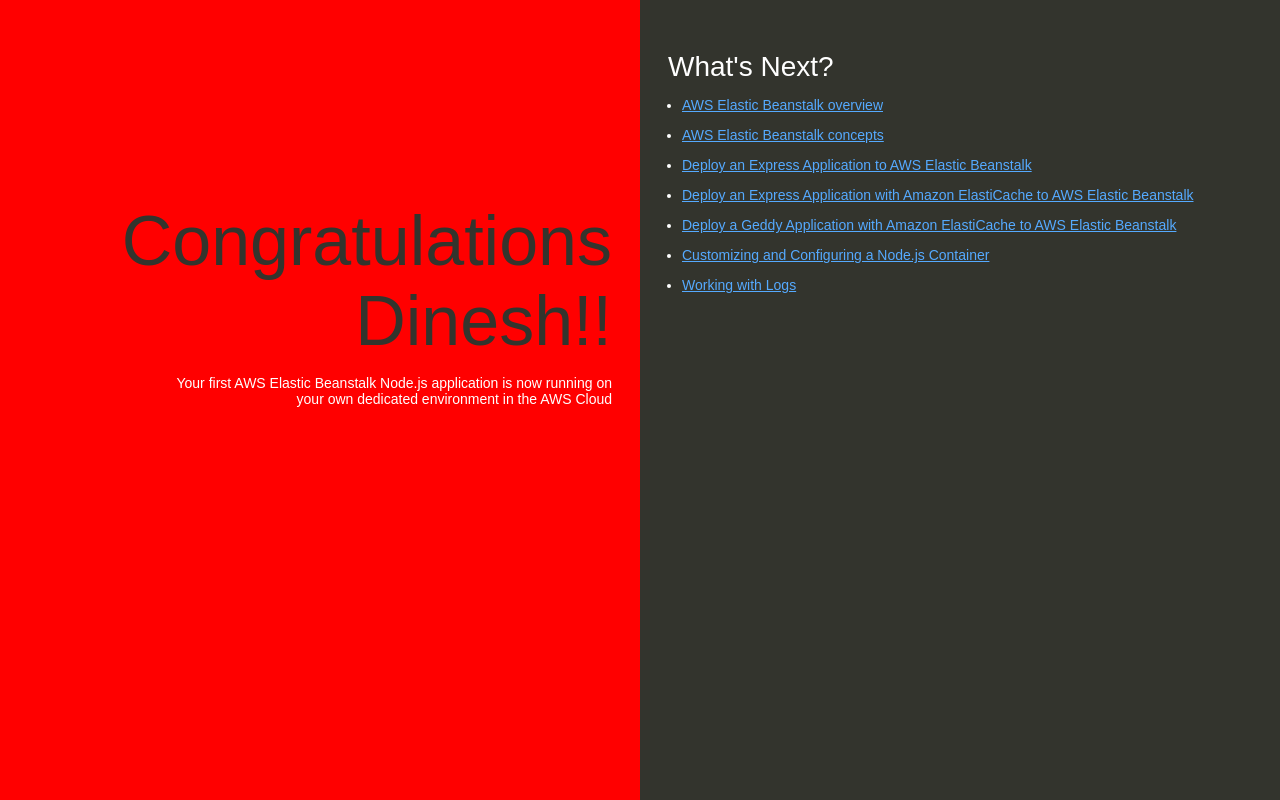
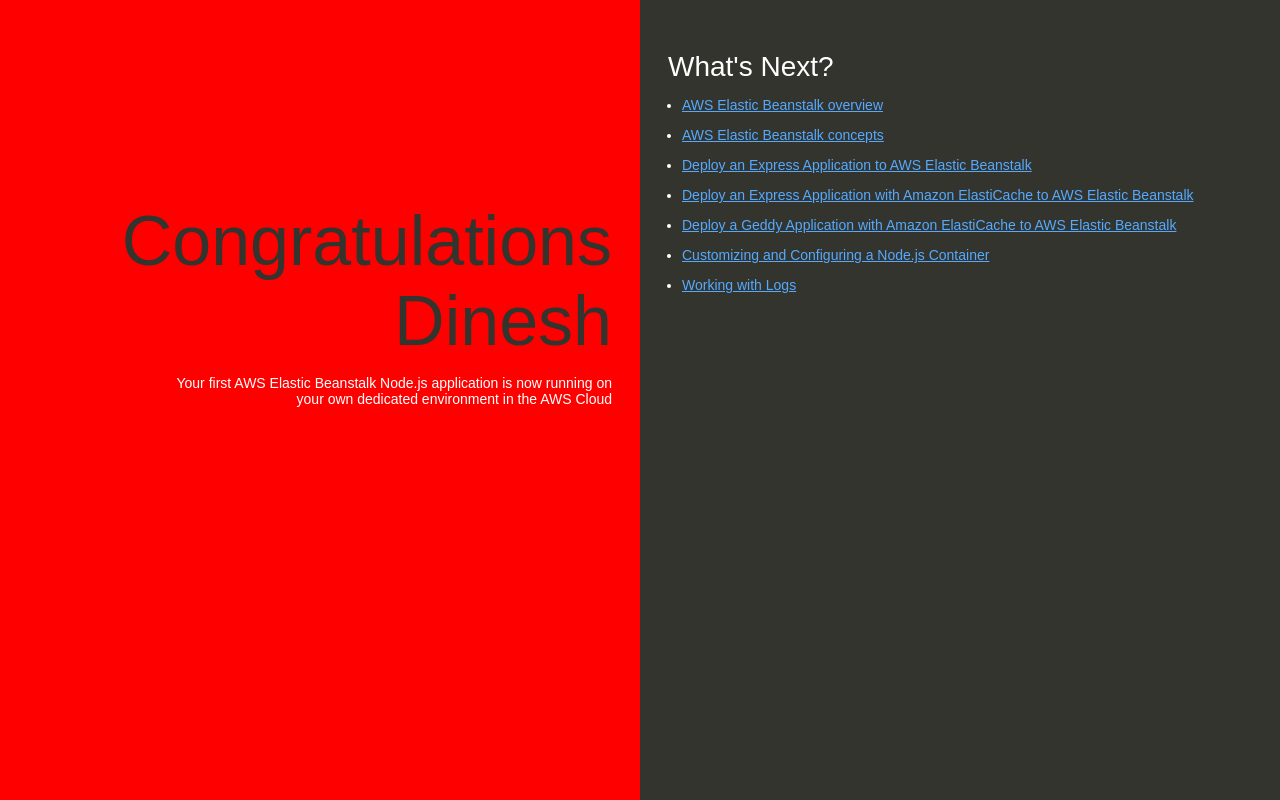
Before and after one commit to dineshghule321/my-nodejs-app, a plain HTML site: page index.html in a window 1280 px wide. Drawn offline with Linux system fonts and the light colour scheme.

```diff
--- a/index.html
+++ b/index.html
@@ -74,7 +74,7 @@
   </head>
   <body>
     <div class="textColumn">
-      <h1>Congratulations Dinesh!!</h1>
+      <h1>Congratulations Dinesh</h1>
       <p>Your first AWS Elastic Beanstalk Node.js application is now running on your own dedicated environment in the AWS Cloud</p>
     </div>
     <div class="linksColumn">
```
